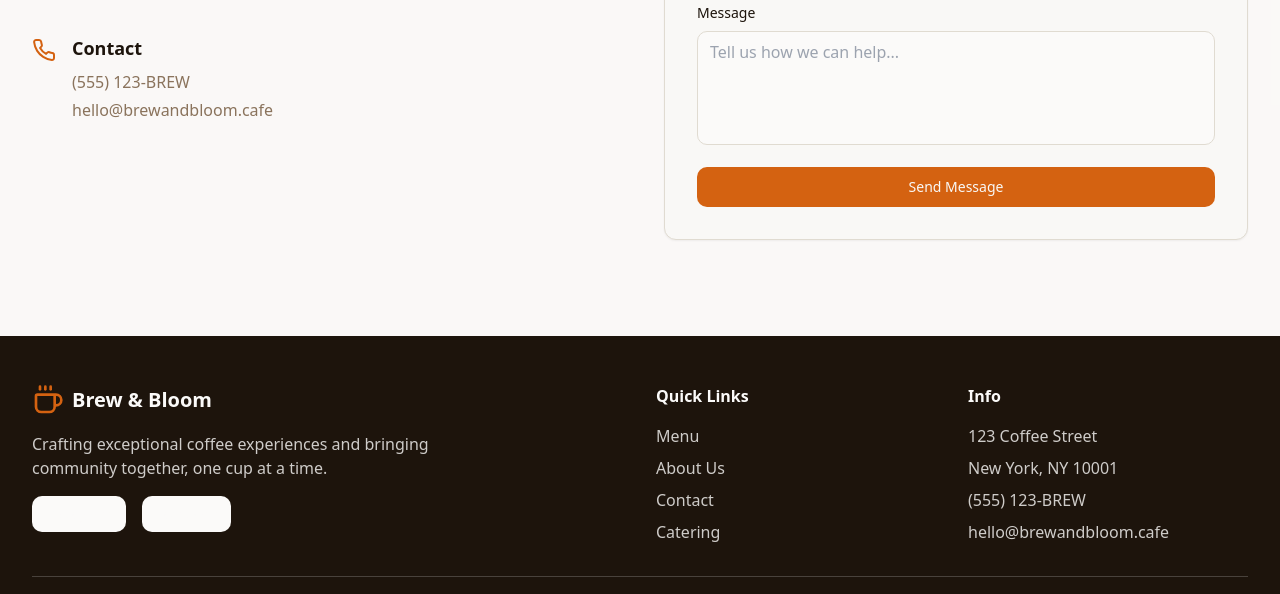
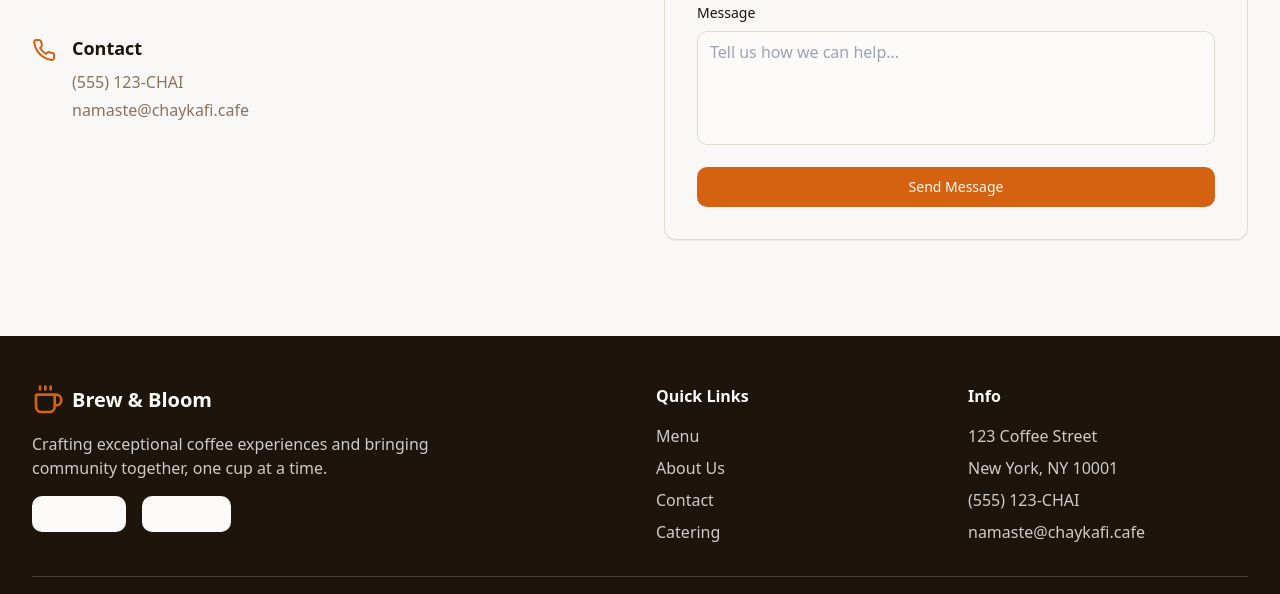
Before and after one commit to webably/demo-indian-cafe, a React (Vite) app: page / in a window 1280 px wide. Shown: the part 3706-4300 px from the top of the page. Built offline with nearby package versions, Linux system fonts and the light colour scheme.

Commit message:
Fix remaining BREW references to CHAI
cgen-ed68dcd6fa06400d95f1cf0b38bc6ef6

```diff
--- a/client/pages/Index.tsx
+++ b/client/pages/Index.tsx
@@ -280,8 +280,8 @@ export default function Index() {
                 <div>
                   <h3 className="font-semibold text-lg text-foreground mb-2">Contact</h3>
                   <div className="text-muted-foreground space-y-1">
-                    <p>(555) 123-BREW</p>
-                    <p>hello@brewandbloom.cafe</p>
+                    <p>(555) 123-CHAI</p>
+                    <p>namaste@chaykafi.cafe</p>
                   </div>
                 </div>
               </div>
@@ -359,7 +359,7 @@ export default function Index() {
                 <p><button onClick={() => scrollToSection('menu')} className="hover:text-primary transition-colors">Menu</button></p>
                 <p><button onClick={() => scrollToSection('about')} className="hover:text-primary transition-colors">About Us</button></p>
                 <p><button onClick={() => scrollToSection('contact')} className="hover:text-primary transition-colors">Contact</button></p>
-                <p><button onClick={() => alert('📞 Call us at (555) 123-BREW for catering inquiries!')} className="hover:text-primary transition-colors">Catering</button></p>
+                <p><button onClick={() => alert('📞 Call us at (555) 123-CHAI for catering and special event inquiries!')} className="hover:text-primary transition-colors">Catering</button></p>
               </div>
             </div>
 
@@ -368,8 +368,8 @@ export default function Index() {
               <div className="space-y-2 text-background/80">
                 <p>123 Coffee Street</p>
                 <p>New York, NY 10001</p>
-                <p>(555) 123-BREW</p>
-                <p>hello@brewandbloom.cafe</p>
+                <p>(555) 123-CHAI</p>
+                <p>namaste@chaykafi.cafe</p>
               </div>
             </div>
           </div>
```
